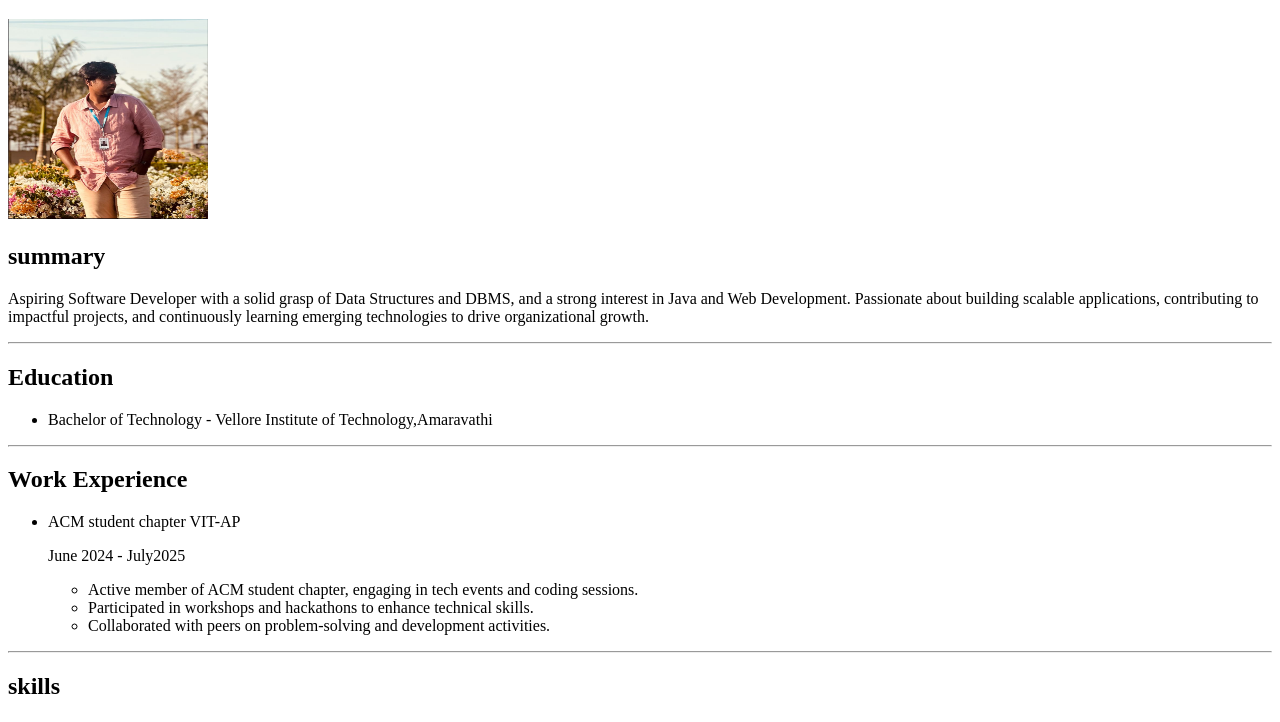
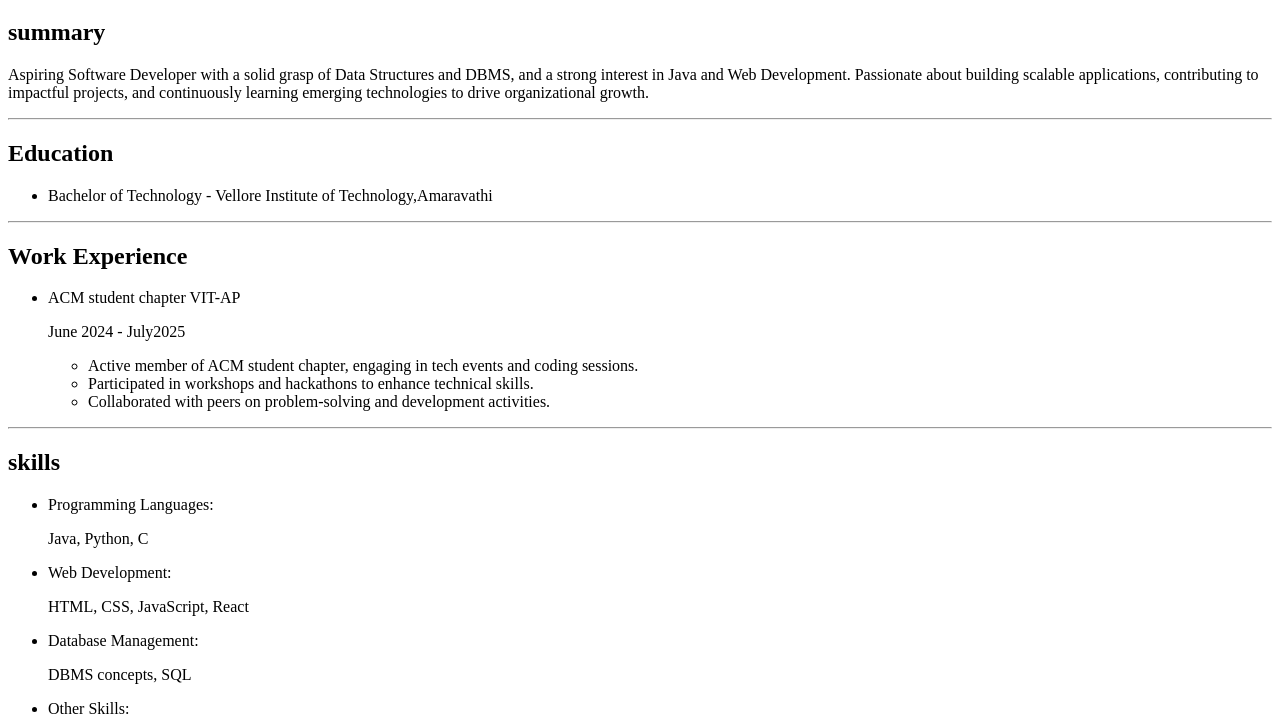
Before and after one commit to Nitheshkumar9205/MYresume.html, a plain HTML site: page index.html in a window 1280 px wide. Shown: the part 61-783 px from the top of the page. Drawn offline with Linux system fonts and the light colour scheme.

Commit message:
Update index.html

```diff
--- a/index.html
+++ b/index.html
@@ -6,7 +6,7 @@
 </head>
 <body>
    <h1>Nithesh kumar S</h1>
-   <img src="./resume photo.png" width="200" height="200" alt="image of me">
+
    <h2>summary</h2>
    <p>Aspiring Software Developer with a solid grasp of Data Structures and DBMS, and a strong interest in Java and Web Development. Passionate about building scalable applications, contributing to impactful projects, and continuously learning emerging technologies to drive organizational growth.</p>
     <hr>
```
